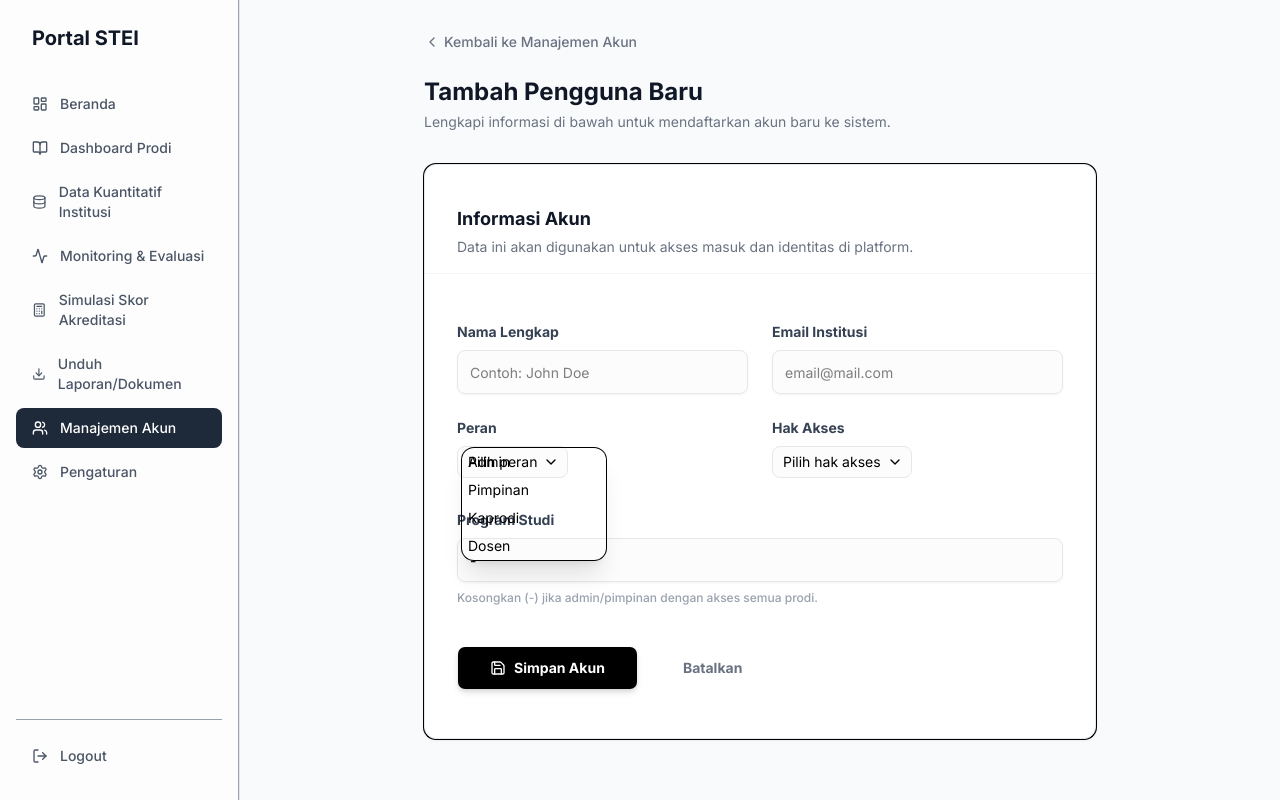
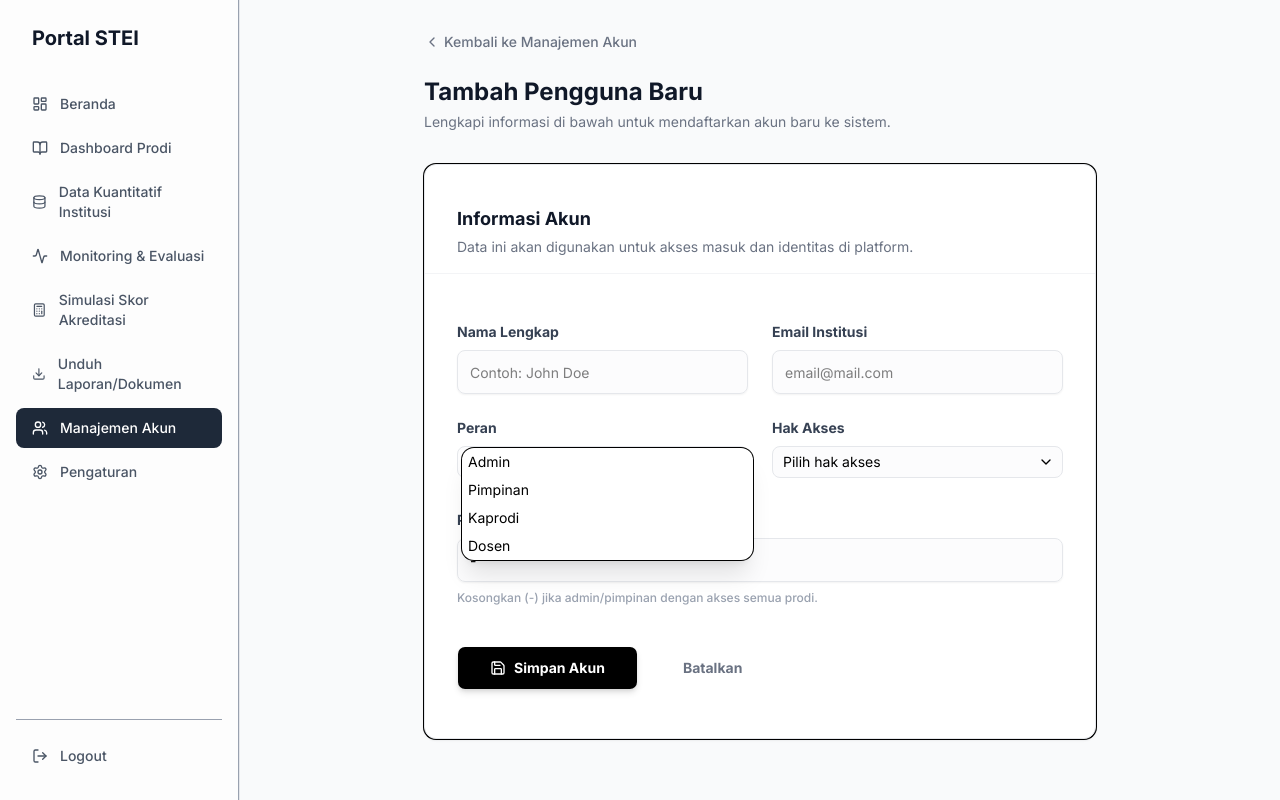
Before and after one commit to nazihnajmudin/mirror-ppl-g3-6-if3250_k03_g06_stei1-fe, a Next.js app: page /manajemen-akun/tambah in a window 1280 px wide. Both pictures are taken after a click on the button "Pilih peran". Built offline with nearby package versions, Linux system fonts and the light colour scheme.

Commit message:
fix: fix dropdown so that no overlay with background

```diff
--- a/src/components/ui/dropdown-menu.tsx
+++ b/src/components/ui/dropdown-menu.tsx
@@ -41,7 +41,7 @@
       >
         <MenuPrimitive.Popup
           data-slot="dropdown-menu-content"
-          className={cn("z-50 max-h-(--available-height) w-(--anchor-width) min-w-32 origin-(--transform-origin) overflow-x-hidden overflow-y-auto rounded-lg bg-popover p-1 text-popover-foreground shadow-md ring-1 ring-foreground/10 duration-100 outline-none data-[side=bottom]:slide-in-from-top-2 data-[side=inline-end]:slide-in-from-left-2 data-[side=inline-start]:slide-in-from-right-2 data-[side=left]:slide-in-from-right-2 data-[side=right]:slide-in-from-left-2 data-[side=top]:slide-in-from-bottom-2 data-open:animate-in data-open:fade-in-0 data-open:zoom-in-95 data-closed:animate-out data-closed:overflow-hidden data-closed:fade-out-0 data-closed:zoom-out-95", className )}
+          className={cn("z-50 max-h-(--available-height) w-(--anchor-width) min-w-32 origin-(--transform-origin) overflow-x-hidden overflow-y-auto rounded-lg bg-white p-1 text-popover-foreground shadow-md ring-1 ring-foreground/10 duration-100 outline-none data-[side=bottom]:slide-in-from-top-2 data-[side=inline-end]:slide-in-from-left-2 data-[side=inline-start]:slide-in-from-right-2 data-[side=left]:slide-in-from-right-2 data-[side=right]:slide-in-from-left-2 data-[side=top]:slide-in-from-bottom-2 data-open:animate-in data-open:fade-in-0 data-open:zoom-in-95 data-closed:animate-out data-closed:overflow-hidden data-closed:fade-out-0 data-closed:zoom-out-95", className )}
           {...props}
         />
       </MenuPrimitive.Positioner>
@@ -136,7 +136,7 @@
     <DropdownMenuContent
       data-slot="dropdown-menu-sub-content"
       className={cn(
-        "w-auto min-w-[96px] rounded-lg bg-popover p-1 text-popover-foreground shadow-lg ring-1 ring-foreground/10 duration-100 data-[side=bottom]:slide-in-from-top-2 data-[side=left]:slide-in-from-right-2 data-[side=right]:slide-in-from-left-2 data-[side=top]:slide-in-from-bottom-2 data-open:animate-in data-open:fade-in-0 data-open:zoom-in-95 data-closed:animate-out data-closed:fade-out-0 data-closed:zoom-out-95",
+        "w-auto min-w-[96px] rounded-lg bg-white p-1 text-popover-foreground shadow-lg ring-1 ring-foreground/10 duration-100 data-[side=bottom]:slide-in-from-top-2 data-[side=left]:slide-in-from-right-2 data-[side=right]:slide-in-from-left-2 data-[side=top]:slide-in-from-bottom-2 data-open:animate-in data-open:fade-in-0 data-open:zoom-in-95 data-closed:animate-out data-closed:fade-out-0 data-closed:zoom-out-95",
         className
       )}
       align={align}
--- a/src/components/ui/select.tsx
+++ b/src/components/ui/select.tsx
@@ -41,7 +41,7 @@
       data-slot="select-trigger"
       data-size={size}
       className={cn(
-        "flex w-fit items-center justify-between gap-1.5 rounded-lg border border-input bg-transparent py-2 pr-2 pl-2.5 text-sm whitespace-nowrap transition-colors outline-none select-none focus-visible:border-ring focus-visible:ring-3 focus-visible:ring-ring/50 disabled:cursor-not-allowed disabled:opacity-50 aria-invalid:border-destructive aria-invalid:ring-3 aria-invalid:ring-destructive/20 data-placeholder:text-muted-foreground data-[size=default]:h-8 data-[size=sm]:h-7 data-[size=sm]:rounded-[min(var(--radius-md),10px)] *:data-[slot=select-value]:line-clamp-1 *:data-[slot=select-value]:flex *:data-[slot=select-value]:items-center *:data-[slot=select-value]:gap-1.5 dark:bg-input/30 dark:hover:bg-input/50 dark:aria-invalid:border-destructive/50 dark:aria-invalid:ring-destructive/40 [&_svg]:pointer-events-none [&_svg]:shrink-0 [&_svg:not([class*='size-'])]:size-4",
+        "flex w-full items-center justify-between gap-1.5 rounded-lg border border-input bg-white py-2 pr-2 pl-2.5 text-sm whitespace-nowrap transition-colors outline-none select-none focus-visible:border-ring focus-visible:ring-3 focus-visible:ring-ring/50 disabled:cursor-not-allowed disabled:opacity-50 aria-invalid:border-destructive aria-invalid:ring-3 aria-invalid:ring-destructive/20 data-placeholder:text-muted-foreground data-[size=default]:h-8 data-[size=sm]:h-7 data-[size=sm]:rounded-[min(var(--radius-md),10px)] *:data-[slot=select-value]:line-clamp-1 *:data-[slot=select-value]:flex *:data-[slot=select-value]:items-center *:data-[slot=select-value]:gap-1.5 dark:bg-input/30 dark:hover:bg-input/50 dark:aria-invalid:border-destructive/50 dark:aria-invalid:ring-destructive/40 [&_svg]:pointer-events-none [&_svg]:shrink-0 [&_svg:not([class*='size-'])]:size-4",
         className
       )}
       {...props}
@@ -83,7 +83,7 @@
         <SelectPrimitive.Popup
           data-slot="select-content"
           data-align-trigger={alignItemWithTrigger}
-          className={cn("relative isolate z-50 max-h-(--available-height) w-(--anchor-width) min-w-36 origin-(--transform-origin) overflow-x-hidden overflow-y-auto rounded-lg bg-popover text-popover-foreground shadow-md ring-1 ring-foreground/10 duration-100 data-[align-trigger=true]:animate-none data-[side=bottom]:slide-in-from-top-2 data-[side=inline-end]:slide-in-from-left-2 data-[side=inline-start]:slide-in-from-right-2 data-[side=left]:slide-in-from-right-2 data-[side=right]:slide-in-from-left-2 data-[side=top]:slide-in-from-bottom-2 data-open:animate-in data-open:fade-in-0 data-open:zoom-in-95 data-closed:animate-out data-closed:fade-out-0 data-closed:zoom-out-95", className )}
+          className={cn("relative isolate z-50 max-h-(--available-height) w-auto min-w-(--anchor-width) max-w-[min(90vw,36rem)] origin-(--transform-origin) overflow-x-hidden overflow-y-auto rounded-lg bg-white text-popover-foreground shadow-md ring-1 ring-foreground/10 duration-100 data-[align-trigger=true]:animate-none data-[side=bottom]:slide-in-from-top-2 data-[side=inline-end]:slide-in-from-left-2 data-[side=inline-start]:slide-in-from-right-2 data-[side=left]:slide-in-from-right-2 data-[side=right]:slide-in-from-left-2 data-[side=top]:slide-in-from-bottom-2 data-open:animate-in data-open:fade-in-0 data-open:zoom-in-95 data-closed:animate-out data-closed:fade-out-0 data-closed:zoom-out-95", className )}
           {...props}
         >
           <SelectScrollUpButton />
@@ -122,7 +122,7 @@
       )}
       {...props}
     >
-      <SelectPrimitive.ItemText className="flex flex-1 shrink-0 gap-2 whitespace-nowrap">
+      <SelectPrimitive.ItemText className="flex flex-1 gap-2 text-wrap">
         {children}
       </SelectPrimitive.ItemText>
       <SelectPrimitive.ItemIndicator
@@ -157,7 +157,7 @@
     <SelectPrimitive.ScrollUpArrow
       data-slot="select-scroll-up-button"
       className={cn(
-        "top-0 z-10 flex w-full cursor-default items-center justify-center bg-popover py-1 [&_svg:not([class*='size-'])]:size-4",
+        "top-0 z-10 flex w-full cursor-default items-center justify-center bg-white py-1 [&_svg:not([class*='size-'])]:size-4",
         className
       )}
       {...props}
@@ -176,7 +176,7 @@
     <SelectPrimitive.ScrollDownArrow
       data-slot="select-scroll-down-button"
       className={cn(
-        "bottom-0 z-10 flex w-full cursor-default items-center justify-center bg-popover py-1 [&_svg:not([class*='size-'])]:size-4",
+        "bottom-0 z-10 flex w-full cursor-default items-center justify-center bg-white py-1 [&_svg:not([class*='size-'])]:size-4",
         className
       )}
       {...props}
```
